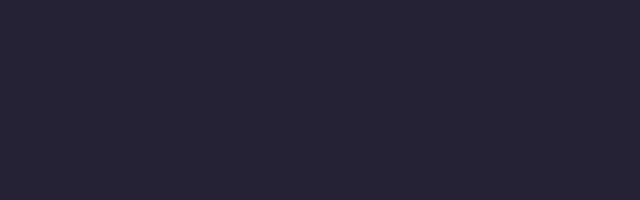
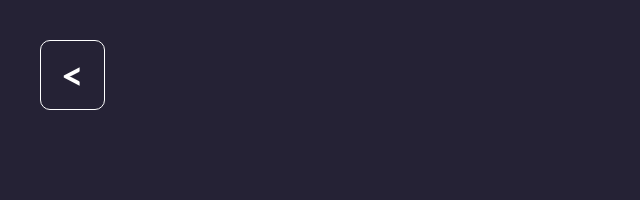
Before and after one commit to frostzt/weeee, a Next.js app in the folder frontend/: page /auth in a window 1280 px wide. Shown: the top 200 px of the page, without its empty margins (0-640 px from the left). Built offline with nearby package versions, Linux system fonts and the light colour scheme.

Commit message:
creating authentication pages

```diff
--- a/frontend/components/Button/Button.tsx
+++ b/frontend/components/Button/Button.tsx
@@ -1,4 +1,6 @@
 import React from 'react';
+import Link from 'next/link';
+import cx from 'classnames';
 
 // Style
 import { motion } from 'framer-motion';
@@ -7,6 +9,12 @@
 interface Props {
   extraClass?: string;
   handler: any;
+}
+
+interface LinkedProps {
+  extraClass?: string;
+  link: string;
+  override?: boolean;
 }
 
 export const DivButton: React.FC<Props> = ({
@@ -46,3 +54,25 @@
     </motion.div>
   );
 };
+
+export const LinkedButton: React.FC<LinkedProps> = ({
+  children,
+  extraClass,
+  link,
+  override,
+}) => {
+  if (override) {
+    return (
+      <Link href={link}>
+        <div className={cx([extraClass])}>{children}</div>
+      </Link>
+    );
+  }
+  return (
+    <Link href={link}>
+      <div className={cx([styles.button, extraClass ? extraClass : null])}>
+        {children}
+      </div>
+    </Link>
+  );
+};
--- a/frontend/pages/auth/auth.module.scss
+++ b/frontend/pages/auth/auth.module.scss
@@ -0,0 +1,15 @@
+.container {
+  .heading {
+    .backbtn {
+      margin: 4rem;
+      padding: 2rem;
+      color: white;
+      font-size: 4rem;
+      line-height: 0.7;
+      font-weight: 700;
+      border-radius: 1rem;
+      display: inline-block;
+      border: 1px solid white;
+    }
+  }
+}
--- a/frontend/pages/auth/index.tsx
+++ b/frontend/pages/auth/index.tsx
@@ -1,17 +1,25 @@
 import Head from 'next/head';
+import { Fragment } from 'react';
+import { LinkedButton } from '../../components/Button/Button';
 
 // Styles
 import styles from './auth.module.scss';
 
 const AuthPage = () => {
   return (
-    <>
+    <Fragment>
       <Head>
         <title>Create an account</title>
         <meta name="description" content="Sign in or create an account" />
       </Head>
-      <div className={styles.container}></div>
-    </>
+      <div className={styles.container}>
+        <div className={styles.heading}>
+          <LinkedButton override extraClass={styles.backbtn} link="/">
+            {'<'}
+          </LinkedButton>
+        </div>
+      </div>
+    </Fragment>
   );
 };
 
--- a/frontend/pages/index.tsx
+++ b/frontend/pages/index.tsx
@@ -17,7 +17,7 @@
 
 // Components
 import Logo from '../components/Logo/Logo';
-import { Button } from '../components/Button/Button';
+import { LinkedButton } from '../components/Button/Button';
 import FeatureCard from '../components/FeatureCard/FeatureCard';
 
 function Home() {
@@ -166,9 +166,9 @@
             color="rgba(30, 144, 255, 1)"
           />
         </motion.div>
-        <Button handler={signIn} extraClass={styles.btn}>
+        <LinkedButton link="/auth" extraClass={styles.btn}>
           Try it now!
-        </Button>
+        </LinkedButton>
       </section>
 
       {/* --------------------------------- WHY-WE --------------------------------- */}
```
